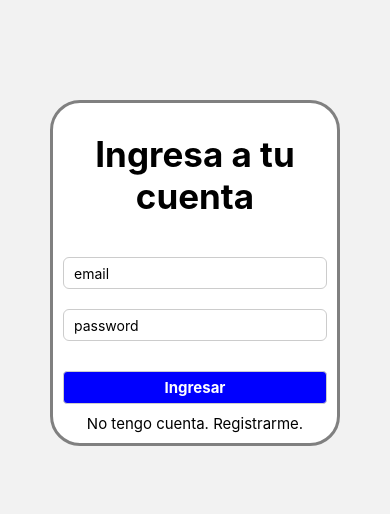
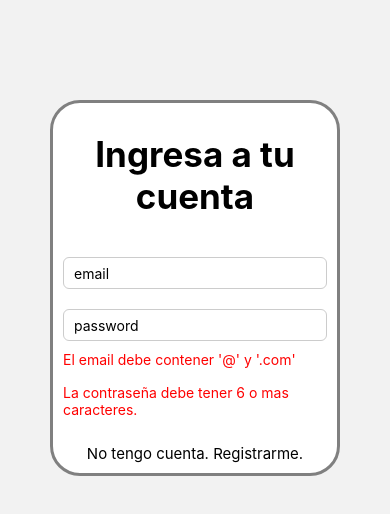
Before and after one commit to delfinarawson/VersionFinalProg3, a React Native app: screen /Login in a window 390 px wide. Shown: the top 514 px of the page. Built offline with nearby package versions, Linux system fonts and the light colour scheme; no server answers.

Commit message:
login errores

```diff
--- a/src/screens/Login/Login.js
+++ b/src/screens/Login/Login.js
@@ -72,10 +72,29 @@ class Login extends Component {
                     secureTextEntry={true}
                     value={this.state.password}
                 />
+
+{
+                this.state.name && this.state.email && this.state.password && this.state.email.includes('@') && this.state.email.includes('.com') && this.state.password.length >= 6 ?
+
+                ''
+            :
+            this.state.email.includes('@') === false || this.state.email.includes('.com') === false ? (
+
+                <Text style={styles.errorText}>El email debe contener '@' y '.com'</Text>
+            ) :
+                '' }
+            { this.state.password.length < 6 ? (
+
+                <Text style={styles.errorText}>La contraseña debe tener 6 o mas caracteres.</Text>
+            )
+            : ''
+            }
+
+{this.state.email == '' || this.state.name == '' || this.state.password == '' ? '' :
                 <TouchableOpacity style={styles.button} onPress={()=>this.login(this.state.email, this.state.password)}>
                     <Text style={styles.textButton}>Ingresar</Text>
                 </TouchableOpacity>
-
+    }
 
 
                 <TouchableOpacity onPress={ () => this.props.navigation.navigate('Registro')}>
@@ -145,6 +164,11 @@ const styles = StyleSheet.create({
         textAlign: "center",
         fontSize: 15,
     },
+    errorText: {
+        color: 'red',
+        marginBottom: 16,
+        fontSize: 14,
+      },
 
 })
 
```
